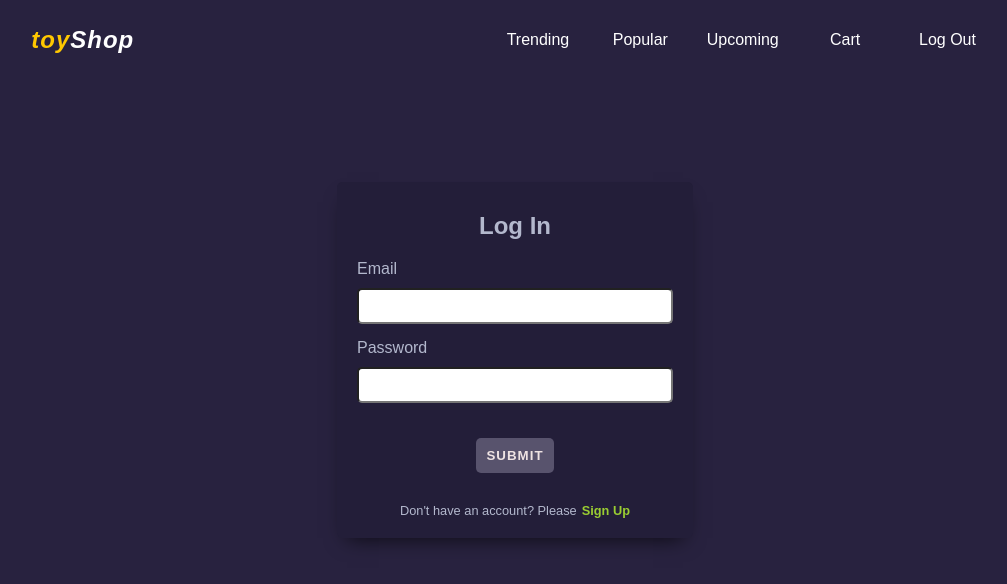
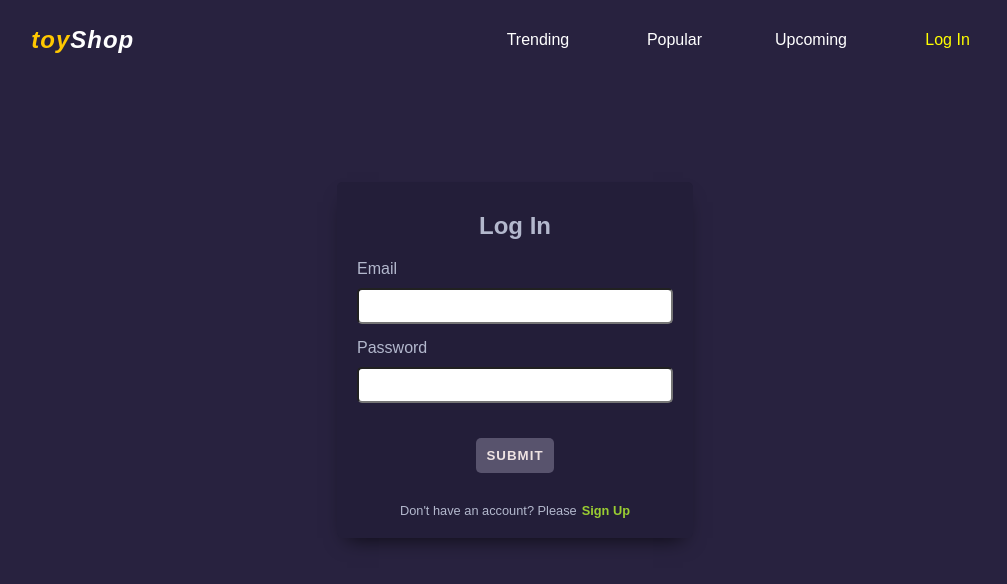
Before and after one commit to suvro404/toyshop-react, a React (Create React App) app: page /auth in a window 1280 px wide. Shown: the top 584 px of the page, without its empty margins (125-1132 px from the left). Built offline with nearby package versions, Linux system fonts and the light colour scheme; no server answers; a web font is replaced by a local one.

Commit message:
prevent unnecessary auth check on nav rerendering

```diff
--- a/src/modules/auth/contexts/AuthContext.tsx
+++ b/src/modules/auth/contexts/AuthContext.tsx
@@ -21,9 +21,9 @@ export interface ContextInterface {
 const AuthContext = createContext<ContextInterface | null>(null);
 
 export const AuthContextProvider: FC<ReactNode> = ({children}) => {
-    const [authorized, setAuthorized] = useState(true);
+    const [authorized, setAuthorized] = useState(false);
     const [credentials, setCredentials] = useState({email: '', password: ''});
-    const [authAction, setAuthAction] = useState('login');
+    const [authAction, setAuthAction] = useState('');
     const [loading, setLoading] = useState(false);
     const [authMsg, setAuthMsg] = useState('');
     const [showAuthResultModal, setShowAuthResultModal] = useState(false);
@@ -64,8 +64,7 @@ function isValidCredentail(creds:ICredentials) {
 
 export const useAuth = () => {
     let contextValues:ContextInterface | null = useContext<ContextInterface | null>(AuthContext);
-
-    if(contextValues) {
+    if(contextValues?.authAction.length) {
         isValidCredentail(contextValues.credentials) ? authenticateUser(contextValues) : console.log("credential not valid");
     }
 
--- a/src/modules/common/components/Nav.tsx
+++ b/src/modules/common/components/Nav.tsx
@@ -1,4 +1,4 @@
-import { useEffect, useState } from 'react'
+import { useEffect, useState, useMemo } from 'react'
 import {Link, useLocation } from "react-router-dom";
 import {useCart} from "modules/cart/contexts/CartContext";
 import {useAuth} from "modules/auth/contexts/AuthContext";
@@ -28,11 +28,11 @@ function Nav() {
     }
 
     useEffect(() => {
-        window.addEventListener('scroll', changeNavBgColor)
+        window.addEventListener('scroll', changeNavBgColor);
         return () => {
-            window.removeEventListener('scroll', changeNavBgColor)
+            window.removeEventListener('scroll', changeNavBgColor);
         }
-    }, []);
+    }, [window.scrollY]);
 
     return (
         <nav className={ transparentBg ? 'bg-transparent' : 'bg-regular' }>
```
